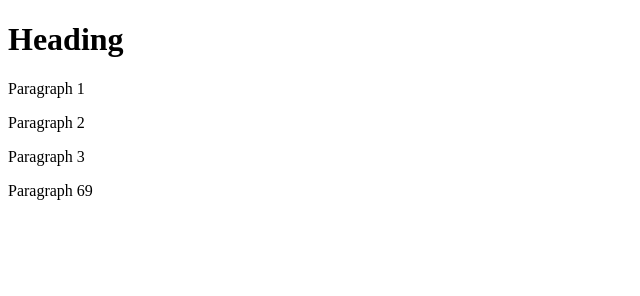
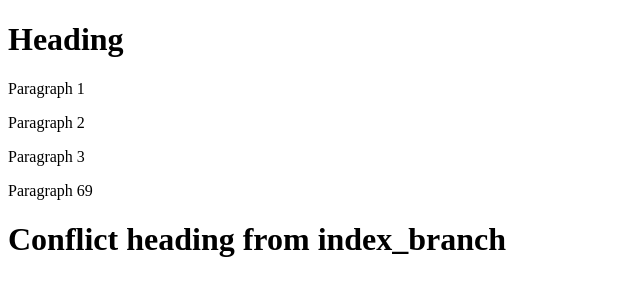
Before and after one commit to ciocancosmin98/ClonedRepository, a plain HTML site: page index.html in a window 1280 px wide. Shown: the whole page, without its empty margins (0-640 px from the left). Drawn offline with Linux system fonts and the light colour scheme.

Commit message:
Add new heading

```diff
--- a/index.html
+++ b/index.html
@@ -6,5 +6,6 @@
         <p>Paragraph 2</p>
         <p>Paragraph 3</p>
         <p>Paragraph 69</p>
+        <h1>Conflict heading from index_branch</h1>
     </body>
 </html>
```
